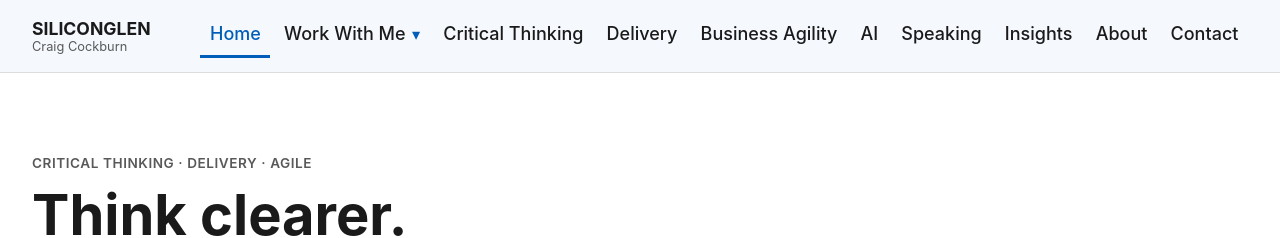
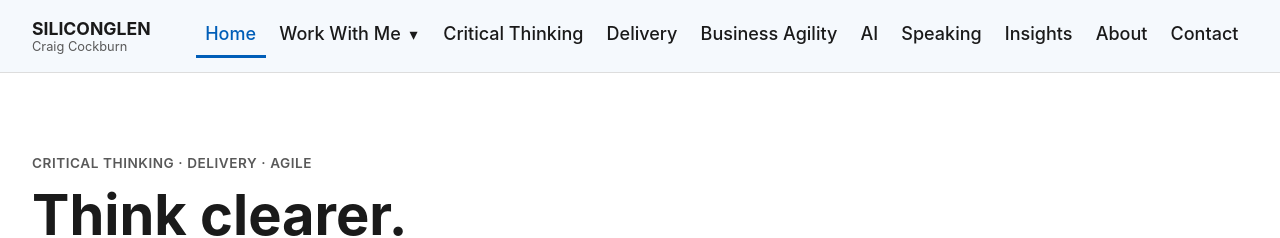
Before and after one commit to siliconglen/siliconglen-site, a Jekyll site: the page built from index.md, in a window 1280 px wide. Shown: the top 238 px of the page. Built offline with Jekyll 4.4.1, drawn with Linux system fonts in a browser that asks for light colours.

Commit message:
Make navigation states and chevron explicit

```diff
--- a/_includes/header.html
+++ b/_includes/header.html
@@ -9,16 +9,19 @@
         {% for item in site.data.navigation %}
           <li>
             {% if item.children %}
-              <details>
-                <summary>{{ item.label }}</summary>
-                <ul>
+              <details class="nav-list__dropdown">
+                <summary class="nav-list__toggle">
+                  <span>{{ item.label }}</span>
+                  <span class="nav-list__chevron" aria-hidden="true">&#9662;</span>
+                </summary>
+                <ul class="nav-list__panel">
                   {% for child in item.children %}
                     <li><a href="{{ child.url | relative_url }}">{{ child.label }}</a></li>
                   {% endfor %}
                 </ul>
               </details>
             {% else %}
-              <a href="{{ item.url | relative_url }}"{% if page.url == item.url %} aria-current="page"{% endif %}>{{ item.label }}</a>
+              <a class="nav-list__link" href="{{ item.url | relative_url }}"{% if page.url == item.url %} aria-current="page"{% endif %}>{{ item.label }}</a>
             {% endif %}
           </li>
         {% endfor %}
--- a/assets/css/main.css
+++ b/assets/css/main.css
@@ -24,19 +24,19 @@ a:focus-visible, summary:focus-visible { outline: .2rem solid var(--accent); out
 .brand strong { display: block; font-size: 1.1rem; }
 .brand span { display: block; font-size: .8rem; font-weight: 400; color: var(--muted); }
 .nav-list { display: flex; flex-wrap: wrap; gap: .25rem; align-items: center; padding: 0; margin: 0; list-style: none; }
-.nav-list > li > a, .nav-list summary { display: inline-flex; min-height: 2.75rem; align-items: center; padding: .35rem .6rem; border-bottom: .2rem solid transparent; color: var(--ink); text-decoration: none; cursor: pointer; font-weight: 500; }
-.nav-list > li > a:hover, .nav-list > li > a:focus-visible,
-.nav-list summary:hover, .nav-list summary:focus-visible { border-bottom-color: var(--accent); background: #e3effa; color: var(--accent); }
-.nav-list > li > a[aria-current="page"] { border-bottom-color: var(--accent); color: var(--accent); }
-.nav-list details { position: relative; }
-.nav-list summary { gap: .4rem; list-style: none; }
-.nav-list summary::-webkit-details-marker { display: none; }
-.nav-list summary::after { content: "\25be"; display: inline-block; color: var(--accent); font-size: .9em; line-height: 1; transition: transform .2s ease; }
-.nav-list details[open] > summary { border-bottom-color: var(--accent); background: var(--accent); color: #fff; }
-.nav-list details[open] > summary::after { color: #fff; transform: rotate(180deg); }
-.nav-list details ul { position: absolute; z-index: 1; left: 0; display: grid; grid-template-columns: repeat(5, minmax(8.5rem, 1fr)); width: min(56rem, calc(100vw - 20rem)); margin: 0; padding: .75rem; border: 1px solid var(--line); background: var(--paper); list-style: none; box-shadow: 0 6px 16px rgba(0,0,0,.12); }
-.nav-list details ul a { display: flex; height: 100%; min-height: 3.5rem; align-items: center; padding: .65rem .8rem; color: var(--ink); font-size: .95rem; line-height: 1.3; text-decoration: none; }
-.nav-list details ul a:hover, .nav-list details ul a:focus-visible { background: #e3effa; color: var(--accent); text-decoration: underline; text-decoration-thickness: .15rem; text-underline-offset: .2rem; }
+.nav-list__link, .nav-list__toggle { display: inline-flex; min-height: 2.75rem; align-items: center; padding: .35rem .6rem; border-bottom: .2rem solid transparent; color: var(--ink); text-decoration: none; cursor: pointer; font-weight: 500; }
+.nav-list__link:hover, .nav-list__link:focus-visible,
+.nav-list__toggle:hover, .nav-list__toggle:focus-visible { border-bottom-color: var(--accent); background: #e3effa; color: var(--accent); }
+.nav-list__link[aria-current="page"] { border-bottom-color: var(--accent); color: var(--accent); }
+.nav-list__dropdown { position: relative; }
+.nav-list__toggle { gap: .4rem; list-style: none; }
+.nav-list__toggle::-webkit-details-marker { display: none; }
+.nav-list__chevron { display: inline-block; width: .8em; color: currentColor; font-size: .9em; line-height: 1; text-align: center; transition: transform .2s ease; }
+.nav-list__dropdown[open] > .nav-list__toggle { border-bottom-color: var(--accent); background: var(--accent); color: #fff; }
+.nav-list__dropdown[open] .nav-list__chevron { transform: rotate(180deg); }
+.nav-list__panel { position: absolute; z-index: 1; left: 0; display: grid; grid-template-columns: repeat(5, minmax(8.5rem, 1fr)); width: min(56rem, calc(100vw - 20rem)); margin: 0; padding: .75rem; border: 1px solid var(--line); background: var(--paper); list-style: none; box-shadow: 0 6px 16px rgba(0,0,0,.12); }
+.nav-list__panel a { display: flex; height: 100%; min-height: 3.5rem; align-items: center; padding: .65rem .8rem; color: var(--ink); font-size: .95rem; line-height: 1.3; text-decoration: none; }
+.nav-list__panel a:hover, .nav-list__panel a:focus-visible { background: #e3effa; color: var(--accent); text-decoration: underline; text-decoration-thickness: .15rem; text-underline-offset: .2rem; }
 main { min-height: 60vh; }
 .page-header { padding-block: clamp(2.5rem, 8vw, 5rem) 2rem; border-bottom: 1px solid var(--line); }
 .page-header__image { margin-top: 1.75rem; }
@@ -60,12 +60,12 @@ h3 { margin: 0 0 .5rem; font-size: 1.25rem; }
   .site-header { position: static; }
   .site-header__inner { align-items: flex-start; flex-direction: column; padding-block: 1rem; }
   .nav-list { margin: 0; }
-  .nav-list details ul { right: auto; left: 0; grid-template-columns: repeat(2, minmax(12rem, 1fr)); width: min(36rem, calc(100vw - 2rem)); }
+  .nav-list__panel { right: auto; left: 0; grid-template-columns: repeat(2, minmax(12rem, 1fr)); width: min(36rem, calc(100vw - 2rem)); }
 }
 @media (max-width: 32rem) {
   .nav-list { align-items: stretch; flex-direction: column; width: 100%; }
-  .nav-list > li > a, .nav-list summary { width: 100%; }
-  .nav-list details ul { position: static; grid-template-columns: 1fr; width: 100%; box-shadow: none; }
+  .nav-list__link, .nav-list__toggle { width: 100%; }
+  .nav-list__panel { position: static; grid-template-columns: 1fr; width: 100%; box-shadow: none; }
 }
 
 /* Homepage sections, plain throughout, only alternating white / very light grey */
```
